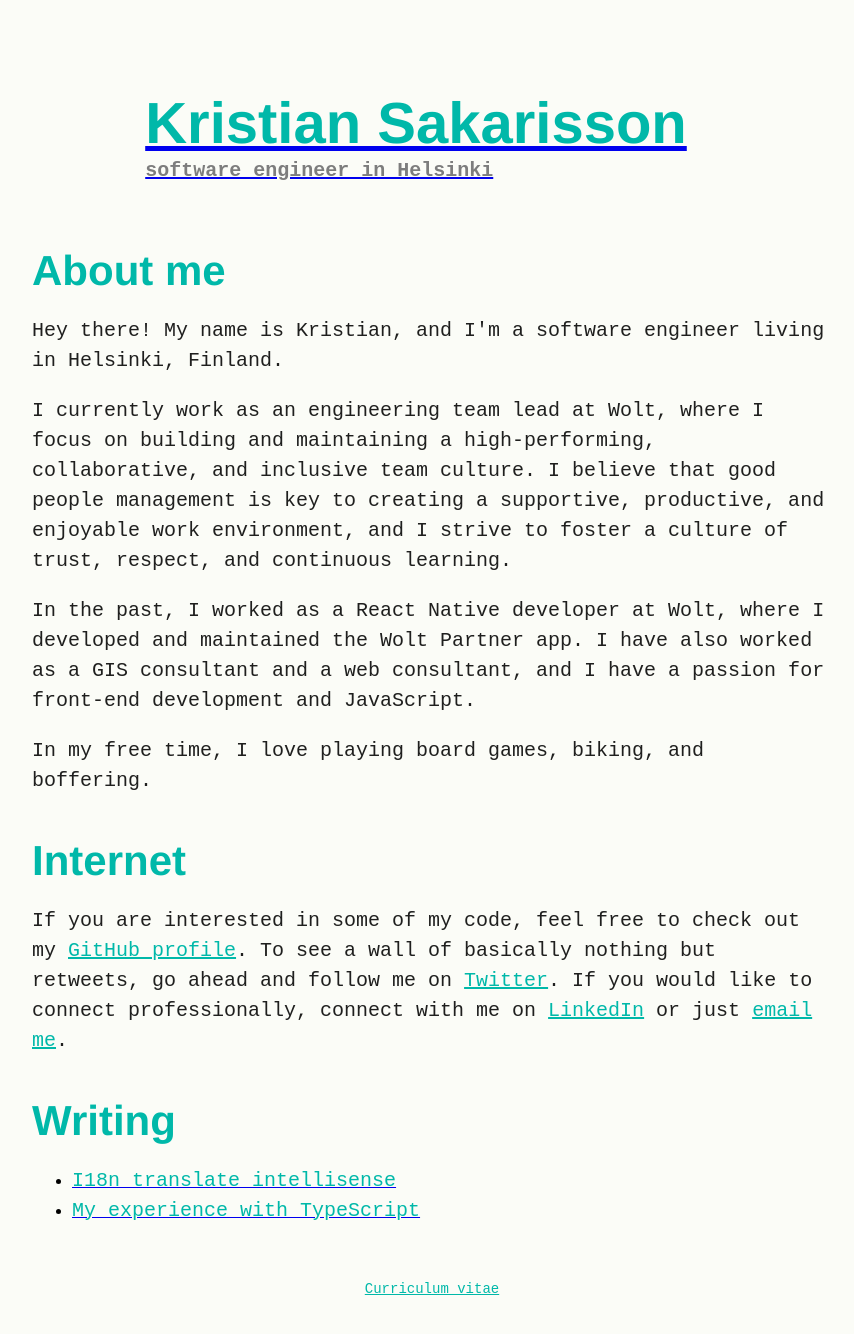
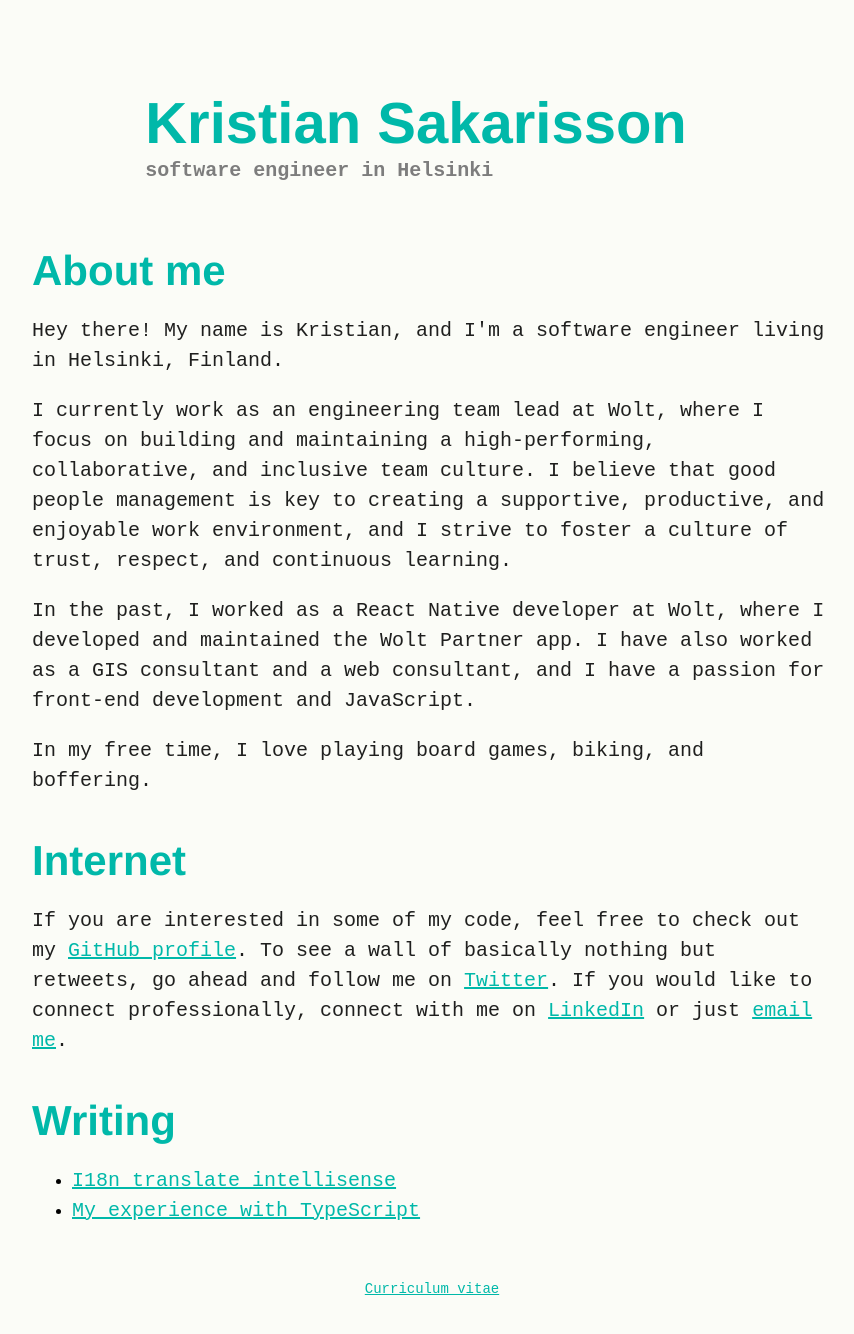
Before and after one commit to sakarisson/sakarisson.com, a Next.js app: page / in a window 1280 px wide. Shown: the top 1334 px of the page, without its empty margins (208-1062 px from the left). Built offline with nearby package versions, Linux system fonts and the light colour scheme.

Commit message:
Update link

```diff
--- a/pages/_app.tsx
+++ b/pages/_app.tsx
@@ -49,7 +49,7 @@ const Footer = styled.footer`
   text-align: center;
 `;
 
-const SmallLink = styled(Typography.ExternalLink)`
+const SmallLink = styled(Typography.Hyperlink)`
   font-size: 14px;
 `;
 
--- a/pages/index.tsx
+++ b/pages/index.tsx
@@ -45,13 +45,13 @@ const Home: NextPage<Props> = ({ posts }) => (
     <ul>
       {[...posts].sort(sortByDateDesc).map((post) => (
         <li key={post.slug}>
-          <Typography.InternalLink
+          <Typography.Hyperlink
             key={post.slug}
             href={`/posts/${post.slug}`}
             passHref
           >
             {post.title}
-          </Typography.InternalLink>
+          </Typography.Hyperlink>
         </li>
       ))}
     </ul>
--- a/src/components/CustomMarkdown.tsx
+++ b/src/components/CustomMarkdown.tsx
@@ -3,13 +3,7 @@ import Markdown from 'react-markdown';
 import styled from 'styled-components';
 import SyntaxHighlighter from 'react-syntax-highlighter';
 
-import {
-  Body,
-  InlineCode,
-  ExternalLink,
-  Heading,
-  Subheading,
-} from './Typography';
+import { Body, InlineCode, Hyperlink, Heading, Subheading } from './Typography';
 
 const MarkdownImage = styled.img`
   max-width: 100%;
@@ -81,7 +75,7 @@ const CustomMarkdown: React.FC<Props> = ({ children }) => (
         code: Code,
         paragraph: PaddedBody,
         heading: MarkdownHeading,
-        link: ExternalLink,
+        link: Hyperlink,
         image: MarkdownImage,
       }}
     >
--- a/src/components/Typography.tsx
+++ b/src/components/Typography.tsx
@@ -1,4 +1,3 @@
-import React, { ComponentProps } from 'react';
 import styled, { css } from 'styled-components';
 import Link from 'next/link';
 import Color from '../style/Color';
@@ -49,11 +48,6 @@ export const Small = styled.p`
   line-height: 20px;
 `;
 
-export const ExternalLink = styled.a`
-  ${SharedBodyStyles};
-  color: ${Color.TEXT_HIGHLIGHT};
-`;
-
 export const InlineCode = styled.code`
   ${SharedBodyStyles}
   background-color: ${Color.CODE_BACKGROUND};
@@ -64,13 +58,7 @@ export const InlineCode = styled.code`
   padding: 0px 5px;
 `;
 
-type InternalLinkProps = ComponentProps<typeof Link>;
-
-export const InternalLink: React.FC<InternalLinkProps> = (props) => {
-  const { children, ...restProps } = props;
-  return (
-    <Link {...restProps}>
-      <ExternalLink>{children}</ExternalLink>
-    </Link>
-  );
-};
+export const Hyperlink = styled(Link)`
+  ${SharedBodyStyles};
+  color: ${Color.TEXT_HIGHLIGHT};
+`;
--- a/src/components/header.tsx
+++ b/src/components/header.tsx
@@ -5,7 +5,7 @@ import Link from 'next/link';
 import * as Typography from './Typography';
 import Color from '../style/Color';
 
-const StyledLink = styled.a`
+const StyledLink = styled(Link)`
   text-decoration: none;
 `;
 
@@ -51,8 +51,7 @@ const LeftContainer = styled.div`
 
 const Header = () => (
   <Head>
-    <Link href="/" passHref>
-      <StyledLink>
+    <StyledLink href="/">
       <Container>
         <LeftContainer>
           <div>
@@ -62,7 +61,6 @@ const Header = () => (
         </LeftContainer>
       </Container>
     </StyledLink>
-    </Link>
   </Head>
 );
 
```
Lines whose indentation alone changed are shown as unchanged.
